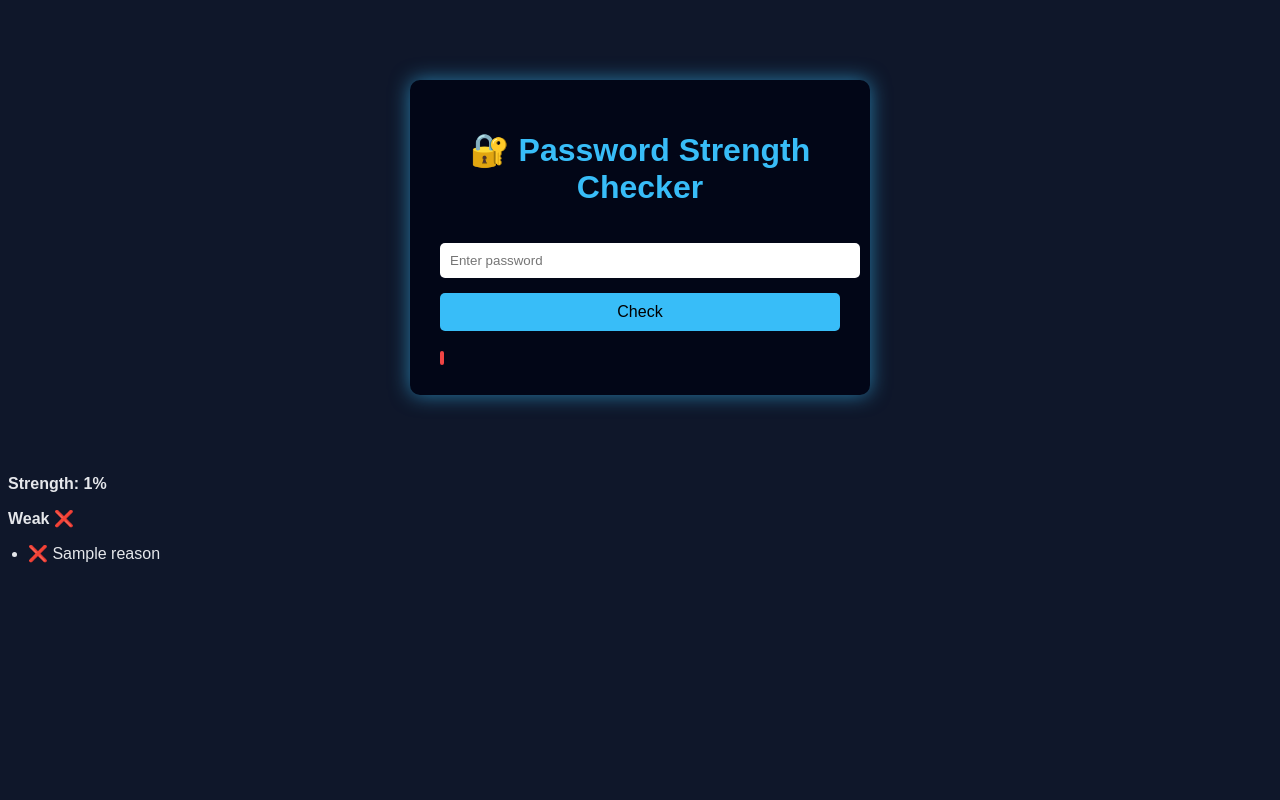
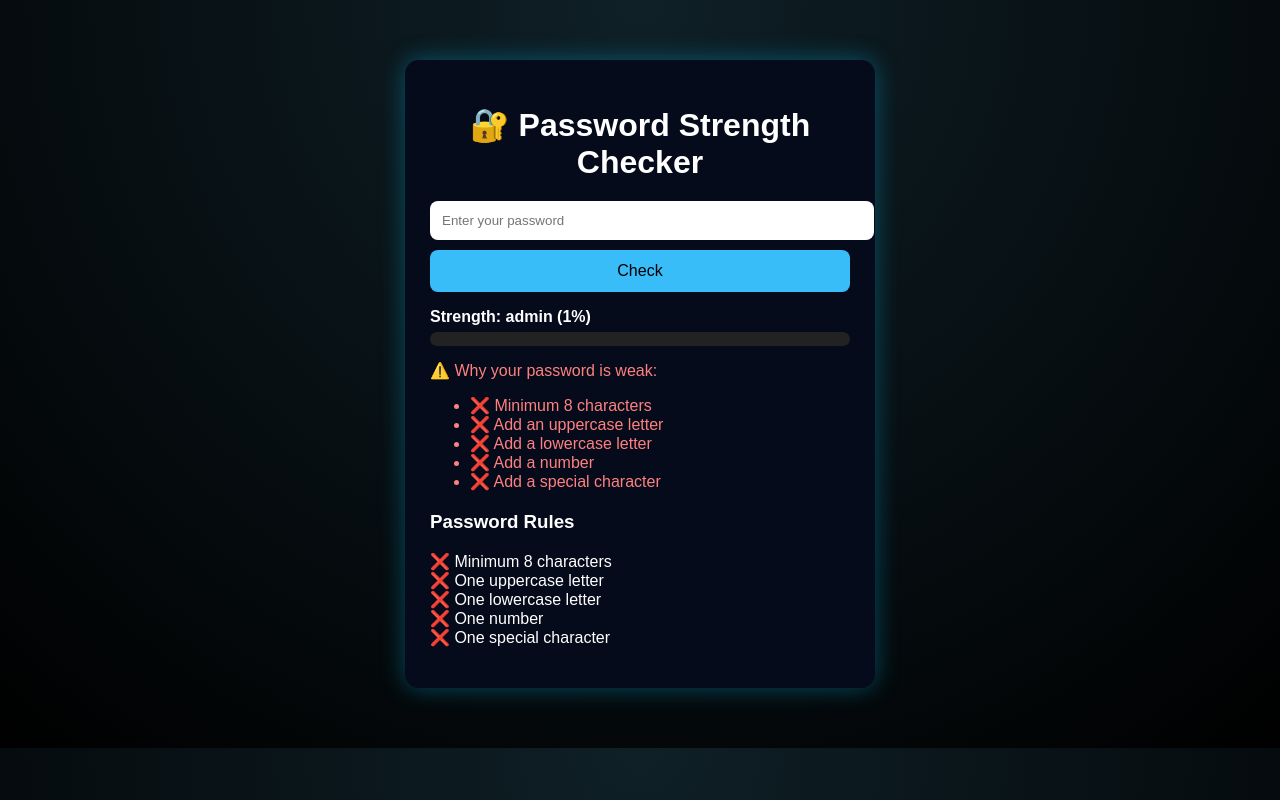
Before and after one commit to rudranathsrivatsagade-sys/password-strength-checker, a Flask app: template templates/index.html in a window 1280 px wide. Run offline with Flask 3, Linux system fonts and the light colour scheme; the template is opened without the code that fills it: most values are stand-ins (such as "Sample title", 1, 10 or a date in 2020).

Commit message:
new plus odd features strength bar

```diff
--- a/app.py
+++ b/app.py
@@ -3,54 +3,51 @@ import re
 
 app = Flask(__name__)
 
-def check_password(password):
-    score = 0
-    reasons = []
+def analyze_password(password):
+    rules = {
+        "length": len(password) >= 8,
+        "uppercase": re.search(r"[A-Z]", password) is not None,
+        "lowercase": re.search(r"[a-z]", password) is not None,
+        "number": re.search(r"[0-9]", password) is not None,
+        "special": re.search(r"[!@#$%^&*(),.?\":{}|<>]", password) is not None,
+    }
 
-    if len(password) >= 8:
-        score += 1
+    score = sum(rules.values())
+    percentage = int((score / len(rules)) * 100)
+
+    if percentage < 40:
+        level = "Weak"
+        color = "red"
+    elif percentage < 80:
+        level = "Medium"
+        color = "orange"
     else:
-        reasons.append("Minimum 8 characters")
+        level = "Strong"
+        color = "green"
 
-    if re.search(r"[A-Z]", password):
-        score += 1
-    else:
-        reasons.append("Add at least one uppercase letter")
-
-    if re.search(r"[a-z]", password):
-        score += 1
-    else:
-        reasons.append("Add at least one lowercase letter")
-
-    if re.search(r"[0-9]", password):
-        score += 1
-    else:
-        reasons.append("Add at least one number")
-
-    if re.search(r"[^A-Za-z0-9]", password):
-        score += 1
-    else:
-        reasons.append("Add at least one special character")
-
-    percentage = int((score / 5) * 100)
-    return percentage, reasons
+    return rules, percentage, level, color
 
 
 @app.route("/", methods=["GET", "POST"])
 def home():
+    result = None
+    rules = {}
     percentage = 0
-    reasons = []
+    level = ""
+    color = ""
 
     if request.method == "POST":
         password = request.form.get("password", "")
-        percentage, reasons = check_password(password)
+        rules, percentage, level, color = analyze_password(password)
 
     return render_template(
         "index.html",
+        rules=rules,
         percentage=percentage,
-        reasons=reasons
+        level=level,
+        color=color
     )
 
 
 if __name__ == "__main__":
-    app.run()
+    app.run(debug=True)
--- a/static/style.css
+++ b/static/style.css
@@ -1,75 +1,80 @@
 body {
+    background: radial-gradient(circle at top, #0f2027, #000);
     font-family: Arial, sans-serif;
-    background: #0f172a;
-    color: #e5e7eb;
+    color: white;
 }
 
-.container {
-    width: 400px;
-    margin: 80px auto;
-    background: #020617;
-    padding: 30px;
-    border-radius: 10px;
-    box-shadow: 0 0 20px rgba(56, 189, 248, 0.6);
+.card {
+    width: 420px;
+    margin: 60px auto;
+    background: #050b1a;
+    padding: 25px;
+    border-radius: 14px;
+    box-shadow: 0 0 25px rgba(0, 200, 255, 0.35);
 }
 
 h1 {
     text-align: center;
-    color: #38bdf8;
+    margin-bottom: 20px;
 }
 
 input {
     width: 100%;
-    padding: 10px;
-    margin-top: 15px;
-    border-radius: 5px;
+    padding: 12px;
+    border-radius: 8px;
     border: none;
+    margin-bottom: 10px;
 }
 
 button {
     width: 100%;
-    padding: 10px;
-    margin-top: 15px;
-    background: #38bdf8;
+    padding: 12px;
+    background: #39bdf8;
     border: none;
+    border-radius: 8px;
     font-size: 16px;
     cursor: pointer;
-    border-radius: 5px;
 }
 
 button:hover {
-    background: #0ea5e9;
+    background: #1ea7e1;
 }
 
-.meter {
-    width: 100%;
+.strength-section {
+    margin-top: 15px;
+}
+
+.progress {
+    background: #222;
+    border-radius: 8px;
     height: 14px;
-    background: #1e293b;
-    border-radius: 10px;
-    margin-top: 20px;
     overflow: hidden;
 }
 
-.bar {
+.progress-bar {
     height: 100%;
     transition: width 0.5s ease;
 }
 
+.red { background: #ff4d4d; }
+.orange { background: #ffb84d; }
+.green { background: #4dff88; }
+
 .strength-text {
-    margin-top: 10px;
+    margin-bottom: 6px;
     font-weight: bold;
 }
 
-.strength-label {
-    margin-top: 5px;
-    font-weight: bold;
+.warning {
+    margin-top: 15px;
+    color: #ff8080;
 }
 
-ul {
-    margin-top: 15px;
-    padding-left: 20px;
+.rules {
+    margin-top: 20px;
 }
 
-li {
-    margin-bottom: 6px;
+.rules ul {
+    list-style: none;
+    padding-left: 0;
 }
--- a/templates/index.html
+++ b/templates/index.html
@@ -7,52 +7,52 @@
 </head>
 <body>
 
-<div class="container">
+<div class="card">
     <h1>🔐 Password Strength Checker</h1>
 
     <form method="POST">
-        <input type="password" name="password" placeholder="Enter password" required>
+        <input type="password" name="password" placeholder="Enter your password" required>
         <button type="submit">Check</button>
     </form>
 
-    {% if percentage %}
-        <div class="meter"
-            <div class="bar"
-                 style="
-                 width: {{ percentage }}%;
-                 background-color:
-                 {% if percentage <= 40 %}
-                     #ef4444
-                 {% elif percentage <= 70 %}
-                     #facc15
-                 {% else %}
-                     #22c55e
-                 {% endif %};
-                 ">
-            </div>
+    {% if percentage > 0 %}
+    <!-- Strength Bar -->
+    <div class="strength-section">
+        <p class="strength-text {{ color }}">
+            Strength: {{ level }} ({{ percentage }}%)
+        </p>
+
+        <div class="progress">
+            <div class="progress-bar {{ color }}" style="width: {{ percentage }}%;"></div>
         </div>
+    </div>
 
-        <p class="strength-text">Strength: {{ percentage }}%</p>
-
-        <p class="strength-label">
-            {% if percentage <= 40 %}
-                Weak ❌
-            {% elif percentage <= 70 %}
-                Medium ⚠️
-            {% else %}
-                Strong ✅
-            {% endif %}
-        </p>
+    <!-- Weak Reasons -->
+    {% if level != "Strong" %}
+    <div class="warning">
+        ⚠️ Why your password is weak:
+        <ul>
+            {% if not rules.length %}<li>❌ Minimum 8 characters</li>{% endif %}
+            {% if not rules.uppercase %}<li>❌ Add an uppercase letter</li>{% endif %}
+            {% if not rules.lowercase %}<li>❌ Add a lowercase letter</li>{% endif %}
+            {% if not rules.number %}<li>❌ Add a number</li>{% endif %}
+            {% if not rules.special %}<li>❌ Add a special character</li>{% endif %}
+        </ul>
+    </div>
     {% endif %}
 
-    {% if reasons %}
+    <!-- Password Rules (KEPT) -->
+    <div class="rules">
+        <h3>Password Rules</h3>
         <ul>
-            {% for reason in reasons %}
-                <li>❌ {{ reason }}</li>
-            {% endfor %}
+            <li>{{ "✔" if rules.length else "❌" }} Minimum 8 characters</li>
+            <li>{{ "✔" if rules.uppercase else "❌" }} One uppercase letter</li>
+            <li>{{ "✔" if rules.lowercase else "❌" }} One lowercase letter</li>
+            <li>{{ "✔" if rules.number else "❌" }} One number</li>
+            <li>{{ "✔" if rules.special else "❌" }} One special character</li>
         </ul>
+    </div>
     {% endif %}
-
 </div>
 
 </body>
```
